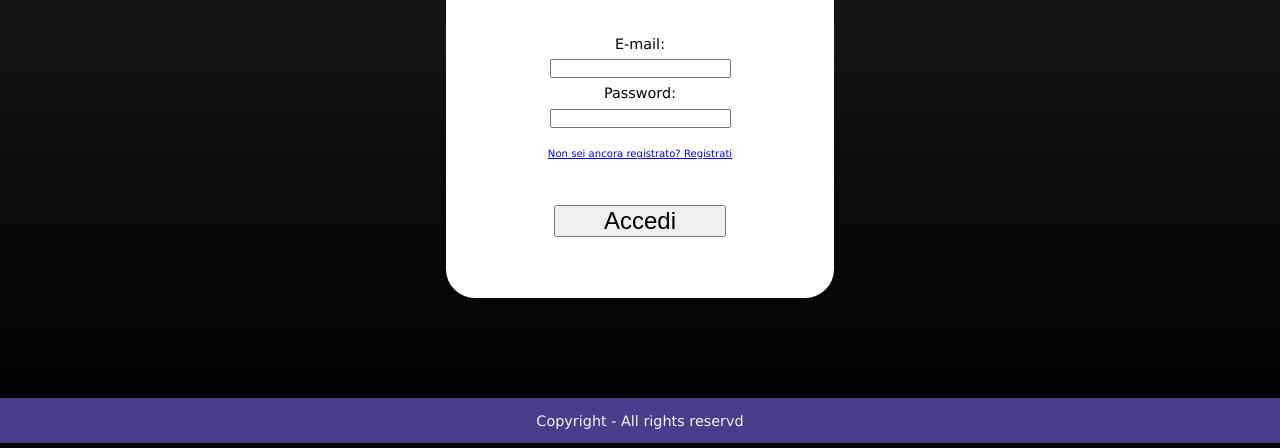
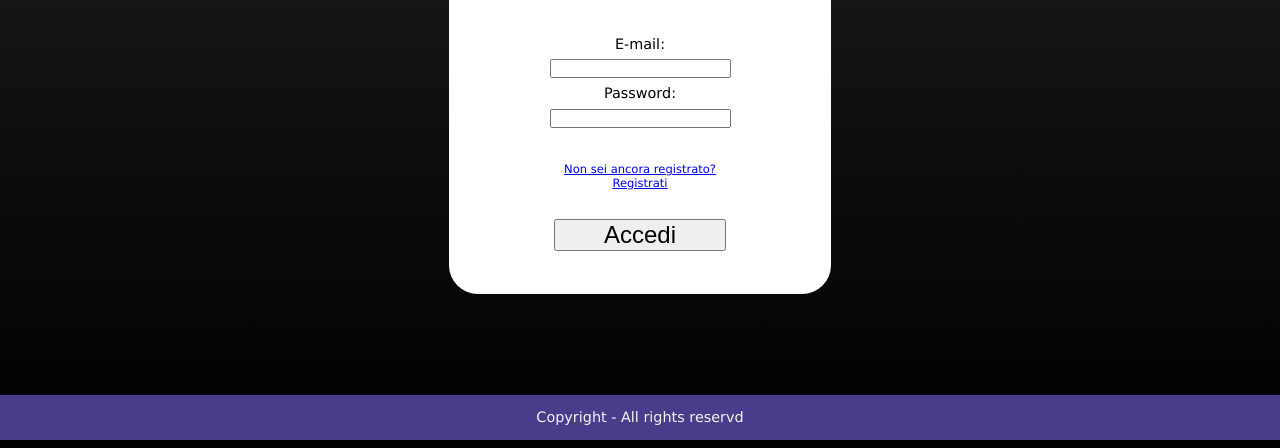
Before and after one commit to Meneghin98/TecWeb, a PHP site: page /html/User/login.html in a window 1280 px wide. Shown: the part 352-800 px from the top of the page. Run offline with PHP 8.4, Linux system fonts and the light colour scheme.

Commit message:
risolti problemi a login e registrazioni con opportune modifiche

```diff
--- a/css/mobile.css
+++ b/css/mobile.css
@@ -107,23 +107,32 @@
 
 #AccediLogin {
     margin-top: 2em;
-    margin-left: 1.5em;
+    padding: 0em 2.7em;
 }
 
 #AccediLogin, #RegistratiLoginMobile {
     font-size: 3.5em;
-    padding: 0em 2em;
+}
 
+#scrittaReg {
+    display: none;
+}
+
+#scrittaLog {
+    display: block;
+    color: white;
+    font-size: 1.5em;
+    margin-top: 5em;
+    margin-bottom: 0.5em;
 }
 
 #RegistratiLoginMobile {
-    display: inherit;
-    margin-left: 0.8em;
-    margin-top: 2em;
+    display: block;
+    padding: 0em 2em;
+    margin: 0em auto;
 }
 
 .pulsantiLogin {
-    width: 0em;
     margin-left: 2em;
 }
 
@@ -232,6 +241,7 @@ input#bottoneIndietroReg {
    border-radius: 0.2em;
 }
 
+
 .footer {
     box-sizing: border-box;
     clear: both;
--- a/css/screen.css
+++ b/css/screen.css
@@ -486,16 +486,11 @@ body {
 }
 
 .categoriaHardware {
-
     background-color: green;
-
-
 }
 
 .categoriaConsole {
-
     background-color: chocolate;
-
 }
 
 .categoriaVideogiochi {
@@ -567,6 +562,20 @@ body {
     display: none;
 }
 
+#pulsanteLogin {
+    position: absolute;
+    overflow: hidden;
+    left: -9999px;
+}
+
+#pulsanteRegistrati {
+    display: none;
+}
+
+#scrittaLog {
+    display: none;
+}
+
 #RegistratiLoginMobile {
     display: none;
 }
@@ -609,6 +618,7 @@ body {
     display: block;
     text-align: center;
     margin: 0em 3em;
+
 }
 
 
@@ -617,9 +627,10 @@ body {
     padding: 0.5em;
 }
 
-.signIn p {
-    margin-top: 2em;
-    font-size: 70%;
+#scrittaReg {
+    display: block;
+    margin-top: 3em;
+    font-size: 0.8em;
 }
 
 #AccediLogin {
@@ -628,7 +639,6 @@ body {
 }
 
 .pulsantiLogin {
-    width: 13em;
     display: block;
     margin: 2em auto 0em auto;
 }
--- a/html/User/login.html
+++ b/html/User/login.html
@@ -63,13 +63,13 @@
                     <label for="passwordLogin" xml:lang="en"><span xml:lang="en">Password</span>:</label>
                     <input type="password" name="password" id="passwordLogin" maxlength="20" />
                 </div>
-                <p><a href="registrazione.html">Non sei ancora registrato? Registrati</a></p>
+                <a id="scrittaReg" href="registrazione.html">Non sei ancora registrato? Registrati</a>
 
                 <div class="pulsantiLogin">
-                    <label for="AccediLogin"></label>
+                    <label id="pulsanteLogin" for="AccediLogin">Accedi</label>
                     <input type="submit" value="Accedi" id="AccediLogin" />
-                    <p><a href="registrazione.html">Non hai l'account?</a></p>
-                    <label for="RegistratiLoginMobile"></label>
+                    <a id="scrittaLog" href="registrazione.html">Non hai l'account?</a>
+                    <label id="pulsanteRegistrati" for="RegistratiLoginMobile">Registrati</label>
                     <input type="submit" value="Registrati" id="RegistratiLoginMobile" />
                 </div>
             </form>
--- a/html/User/registrazione.html
+++ b/html/User/registrazione.html
@@ -63,7 +63,7 @@
                     <input id="cognomeReg" name="cognome" type="text" />
                 </div>
             </fieldset>
-            <fieldset>
+            <fieldset id="secondReg">
                 <legend>Info Account</legend>
                 <div class="ManageReg">
                     <label for="usernameReg"><span xml:lang="en"><span xml:lang="en">Username</span>:</span></label>
```
